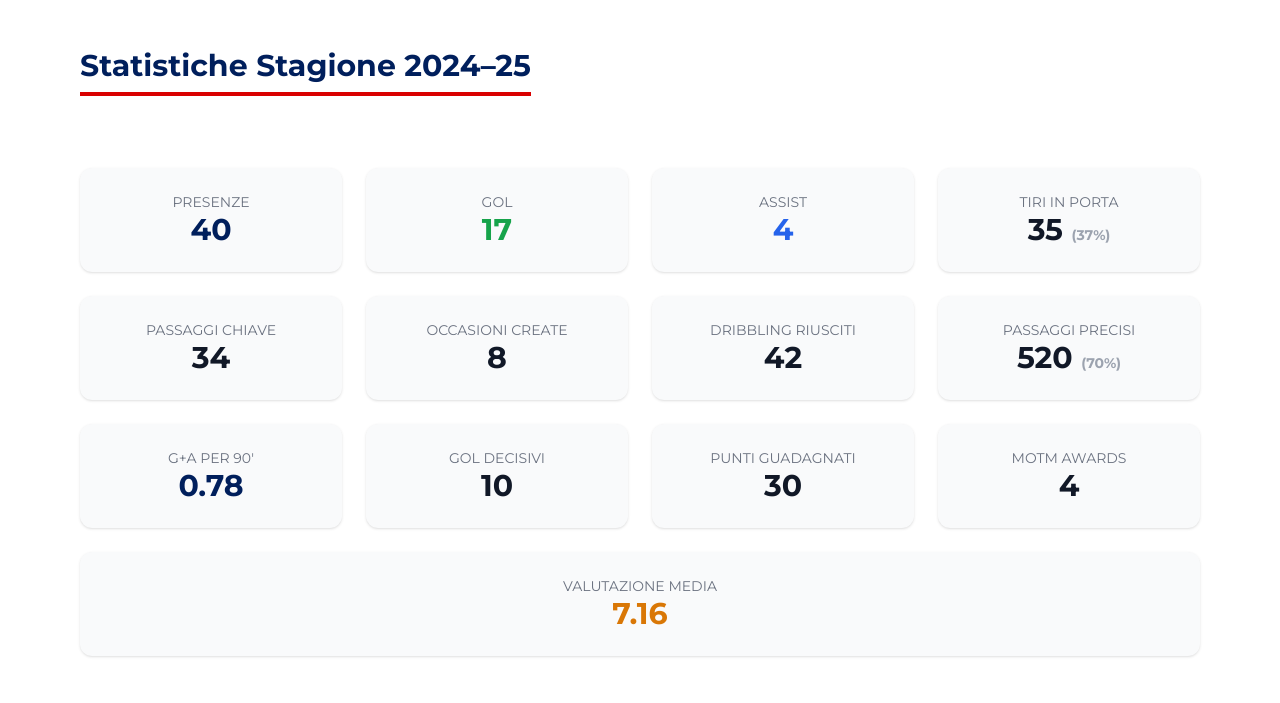
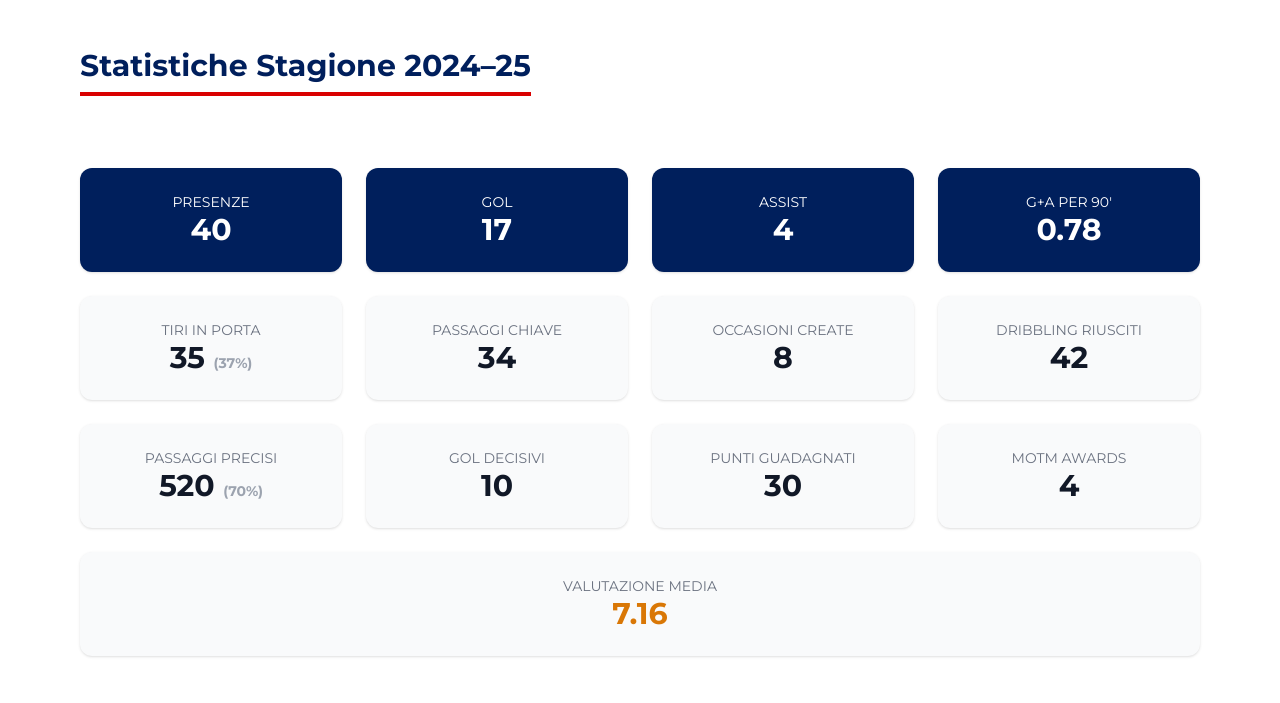
Before and after one commit to FutBolo/riccardo.orsolini.app, a Flask app: page /storico in a window 1280 px wide. Shown: the part 244-947 px from the top of the page. Run offline with Flask 3, Linux system fonts and the light colour scheme; some libraries are stand-ins or nearby versions.

Commit message:
Add files via upload

```diff
--- a/templates/storico.html
+++ b/templates/storico.html
@@ -53,17 +53,21 @@
     </h2>
 
     <div class="grid grid-cols-1 sm:grid-cols-2 md:grid-cols-3 lg:grid-cols-4 gap-6 text-center mt-10">
-      <div class="bg-gray-50 rounded-xl shadow p-6">
-        <p class="text-sm text-gray-500 uppercase">Presenze</p>
-        <p class="text-3xl font-bold text-bluBfc">40</p>
+      <div class="bg-bluBfc rounded-xl shadow p-6">
+        <p class="text-sm text-white uppercase">Presenze</p>
+        <p class="text-3xl font-bold text-white">40</p>
       </div>
-      <div class="bg-gray-50 rounded-xl shadow p-6">
-        <p class="text-sm text-gray-500 uppercase">Gol</p>
-        <p class="text-3xl font-bold text-green-600">17</p>
+      <div class="bg-bluBfc rounded-xl shadow p-6">
+        <p class="text-sm text-white uppercase">Gol</p>
+        <p class="text-3xl font-bold text-white">17</p>
       </div>
-      <div class="bg-gray-50 rounded-xl shadow p-6">
-        <p class="text-sm text-gray-500 uppercase">Assist</p>
-        <p class="text-3xl font-bold text-blue-600">4</p>
+      <div class="bg-bluBfc rounded-xl shadow p-6">
+        <p class="text-sm text-white uppercase">Assist</p>
+        <p class="text-3xl font-bold text-white">4</p>
+      </div>
+      <div class="bg-bluBfc rounded-xl shadow p-6">
+        <p class="text-sm text-white uppercase">G+A per 90'</p>
+        <p class="text-3xl font-bold text-white">0.78</p>
       </div>
       <div class="bg-gray-50 rounded-xl shadow p-6">
         <p class="text-sm text-gray-500 uppercase">Tiri in Porta</p>
@@ -84,10 +88,6 @@
       <div class="bg-gray-50 rounded-xl shadow p-6">
         <p class="text-sm text-gray-500 uppercase">Passaggi Precisi</p>
         <p class="text-3xl font-bold">520 <span class="text-sm text-gray-400">(70%)</span></p>
-      </div>
-      <div class="bg-gray-50 rounded-xl shadow p-6">
-        <p class="text-sm text-gray-500 uppercase">G+A per 90'</p>
-        <p class="text-3xl font-bold text-bluBfc">0.78</p>
       </div>
       <div class="bg-gray-50 rounded-xl shadow p-6">
         <p class="text-sm text-gray-500 uppercase">Gol Decisivi</p>
```
